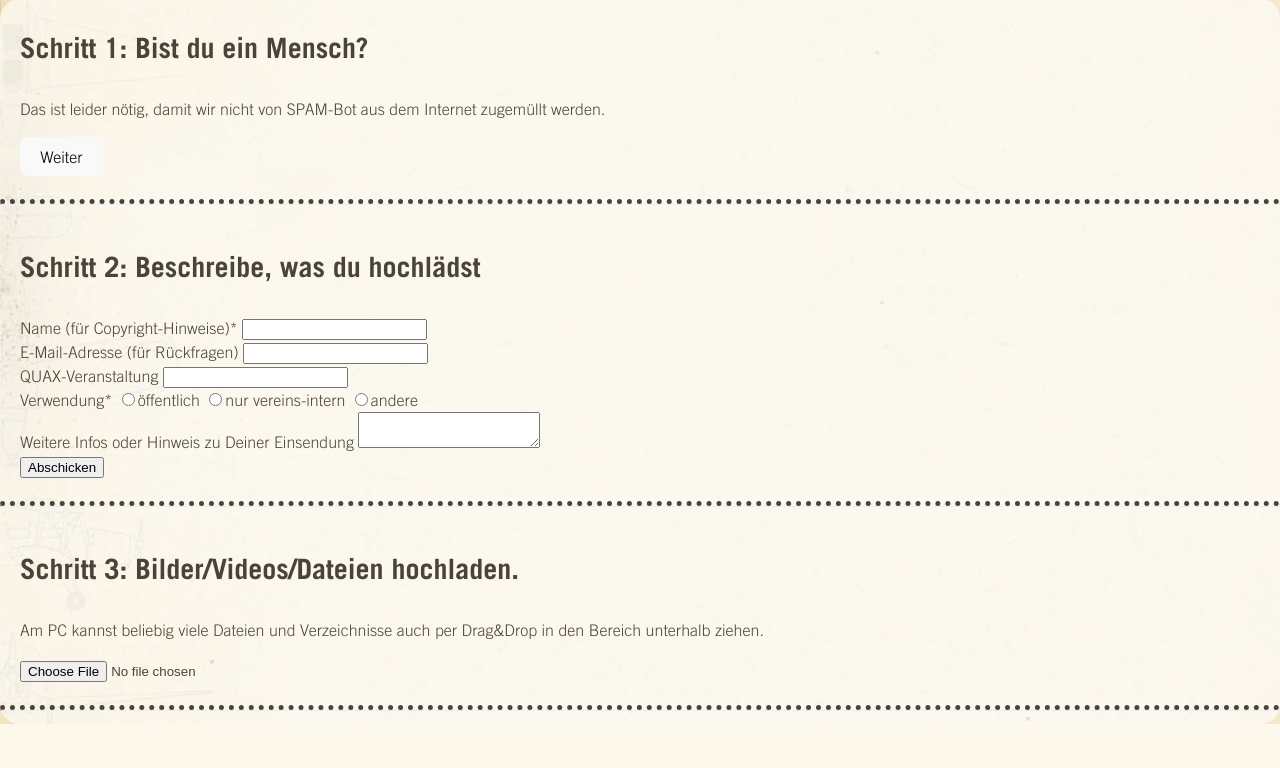
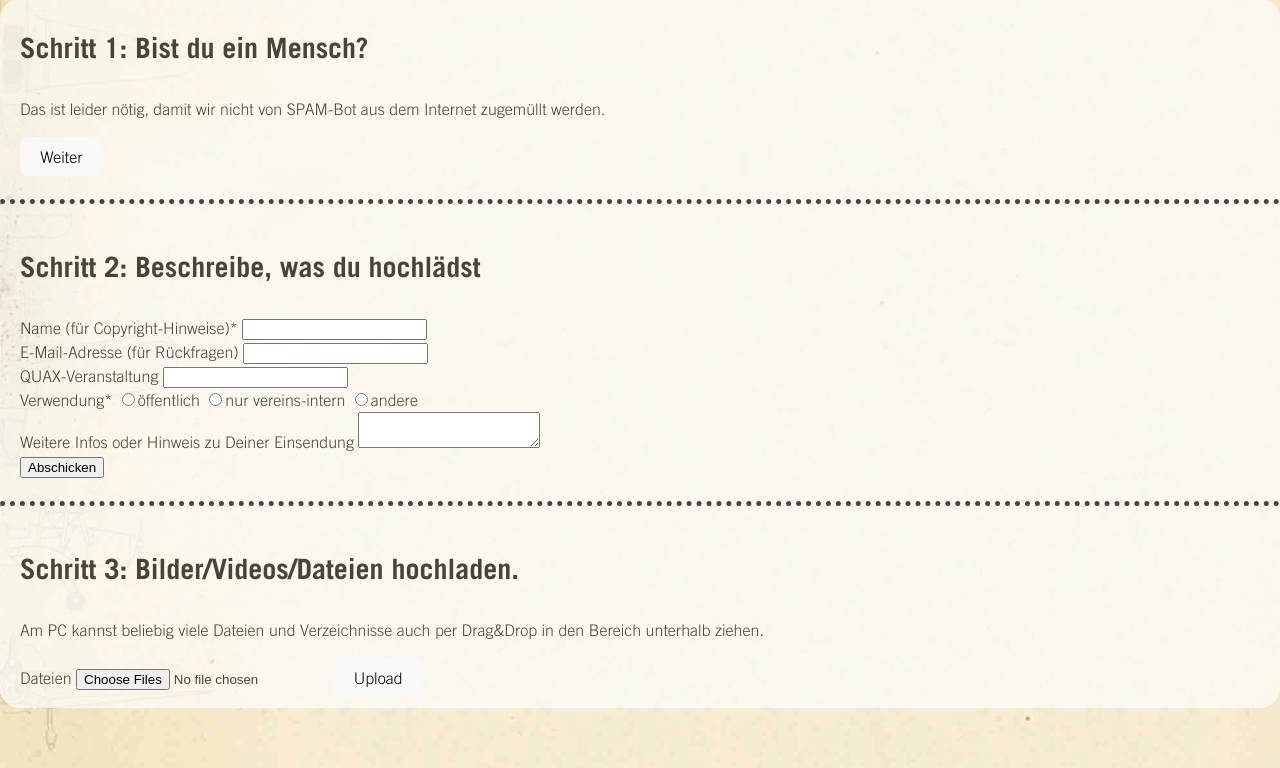
Before and after one commit to quaxflieger/quax-uploader, a FastAPI app: template templates/index.html in a window 1280 px wide. Shown: the part 287-1055 px from the top of the page. Before the commit the page ends 1011 px from the top, so only its background shows below. Run offline with FastAPI, Linux system fonts and the light colour scheme; the template is opened without the code that fills it: most values are stand-ins (such as "Sample title", 1, 10 or a date in 2020); some libraries are stand-ins or nearby versions; some web fonts are replaced.

Commit message:
implement chunked uploads

```diff
--- a/app/main.py
+++ b/app/main.py
@@ -1,6 +1,14 @@
-from fastapi import Depends, FastAPI, Request
+import uuid
+from pathlib import Path
+from typing import Optional, Annotated
+
+import aiofiles
+from fastapi import Depends, FastAPI, Request, Header, HTTPException, Response, status
 from fastapi.staticfiles import StaticFiles
 from fastapi.templating import Jinja2Templates
+from fastapi.responses import PlainTextResponse
+from uuid_extensions import uuid7, uuid7str
+
 
 #from .dependencies import get_query_token, get_token_header
 #from .internal import admin
@@ -21,13 +29,213 @@ app = FastAPI()   # dependencies=[Depends(get_query_token)])
 
 
 app.mount("/static", StaticFiles(directory="static"), name="static")
+templates = Jinja2Templates(directory="templates")
 
-
-templates = Jinja2Templates(directory="templates")
+BASE_DIR = Path(__file__).parent.parent
+TMP_ROOT = BASE_DIR / "tmp_uploads"
+FINAL_ROOT = BASE_DIR / "uploads"
+TMP_ROOT.mkdir(exist_ok=True)
+FINAL_ROOT.mkdir(exist_ok=True)
 
 
 @app.get("/")
 async def root(request: Request):
+    upload_id = uuid7str()
     return templates.TemplateResponse(
-        request=request, name="index.html", context={}
+        request=request, name="index.html", context={"upload_id": upload_id}
     )
+
+
+def get_transfer_dir(transfer_id: str) -> Path:
+    return TMP_ROOT / transfer_id
+
+
+def ensure_transfer_exists(transfer_id: str):
+    d = get_transfer_dir(transfer_id)
+    if not d.exists():
+        raise HTTPException(status_code=404, detail="Transfer not found")
+
+
+async def get_current_offset(transfer_id: str) -> int:
+    """Return current size (offset) of temp file if exists, else 0"""
+    d = get_transfer_dir(transfer_id)
+    tmp_file = d / "upload.bin"
+    if not tmp_file.exists():
+        return 0
+    return tmp_file.stat().st_size
+
+
+@app.post("/upload/", response_class=PlainTextResponse, status_code=201)
+async def create_transfer(
+    upload_length: Annotated[str | None, Header()] = None,
+):
+    """
+    Starts a chunked transfer. Expects Upload-Length header with total file size.
+    Returns a plain-text transfer id.
+    """
+    if upload_length is None:
+        raise HTTPException(status_code=400, detail="Missing Upload-Length header")
+
+    transfer_id = uuid7str()
+    d = get_transfer_dir(transfer_id)
+    d.mkdir(parents=True, exist_ok=False)
+
+    # Save some metadata, upload name is a placeholder
+    meta = {
+        "upload_length": str(upload_length),
+        "upload_name": "",
+    }
+    meta_file = d / "meta.txt"
+    async with aiofiles.open(meta_file, "w") as f:
+        for k, v in meta.items():
+            await f.write(f"{k}:{v}\n")
+
+    # Return transfer id in plain text (FilePond expects body text with id)
+    return PlainTextResponse(content=transfer_id, status_code=201)
+
+
+@app.patch("/upload/")
+async def upload_chunk(
+    contentType: str,
+    id: str,
+    request: Request,
+    upload_offset: Annotated[int | None, Header()] = None,
+    upload_length: Annotated[int | None, Header()] = None,
+    upload_name: Annotated[str | None, Header()] = None,
+):
+    """
+    Accepts a chunk of bytes. Expects Content-Type 'application/offset+octet-stream',
+    Upload-Offset (offset of this chunk), Upload-Length (total file size),
+    Upload-Name (filename).
+    Appends bytes to tmp file. Validates offset matches current size.
+    """
+    ensure_transfer_exists(id)
+    content_type = contentType   # because query param is in camelCase.
+    if content_type != "application/offset+octet-stream":
+        raise HTTPException(status_code=415, detail="Unsupported Content-Type")
+
+    if upload_offset is None:
+        raise HTTPException(status_code=400, detail="Missing Upload-Offset header")
+    if upload_length is None:
+        raise HTTPException(status_code=400, detail="Missing Upload-Length header")
+
+    # get current temp file size
+    current_offset = await get_current_offset(id)
+    if upload_offset != current_offset:
+        # 409 Conflict is suitable for mismatch
+        raise HTTPException(
+            status_code=409,
+            detail=f"Offset mismatch: client {upload_offset} != server {current_offset}",
+        )
+
+    # Read incoming body (the chunk bytes)
+    body = await request.body()
+    if not body:
+        # zero-length chunk? allow if upload completed? treat as no-op
+        return Response(status_code=204)
+
+    d = get_transfer_dir(id)
+    tmp_file = d / "upload.bin"
+
+    meta_file = d / "meta.txt"
+    meta = {
+        "upload_length": str(upload_length),
+        "upload_name": upload_name or "",
+    }
+    async with aiofiles.open(meta_file, "w") as f:
+        for k, v in meta.items():
+            await f.write(f"{k}:{v}\n")
+
+    # Append chunk to file
+    async with aiofiles.open(tmp_file, "ab") as f:
+        await f.write(body)
+
+    # Optionally verify total length reached; if reached, create a marker file
+    new_offset = await get_current_offset(id)
+    if new_offset > int(upload_length):
+        # Received more bytes than declared
+        raise HTTPException(status_code=400, detail="Received more bytes than Upload-Length")
+
+    if new_offset == int(upload_length):
+        # Mark completed
+        done_flag = d / "done"
+        # await aiofiles.os.wrap(d)  # noop to satisfy linter if needed
+        async with aiofiles.open(done_flag, "w") as f:
+            await f.write("done")
+
+    # Respond with 204 No Content
+    return Response(status_code=204)
+
+
+@app.get("/upload/")
+async def head_transfer(id: str):
+    """
+    Returns Upload-Offset header indicating next expected byte.
+    """
+    ensure_transfer_exists(id)
+    offset = await get_current_offset(id)
+    headers = {"Upload-Offset": str(offset)}
+    return Response(status_code=200, headers=headers)
+
+
+@app.post("/commit/{transfer_id}")
+async def commit_transfer(transfer_id: str):
+    """
+    Optional: move temp file to final destination if upload is complete.
+    FilePond sends the transfer id as server id when submitting parent form.
+    """
+    ensure_transfer_exists(transfer_id)
+    d = get_transfer_dir(transfer_id)
+    meta_file = d / "meta.txt"
+    if not meta_file.exists():
+        raise HTTPException(status_code=500, detail="Missing metadata")
+
+    meta = {}
+    async with aiofiles.open(meta_file, "r") as f:
+        async for line in f:
+            if ":" in line:
+                k, v = line.strip().split(":", 1)
+                meta[k] = v
+
+    upload_length = int(meta.get("upload_length", "0"))
+    upload_name = meta.get("upload_name") or f"{transfer_id}.bin"
+    tmp_file = d / "upload.bin"
+    if not tmp_file.exists() or tmp_file.stat().st_size != upload_length:
+        raise HTTPException(status_code=400, detail="Upload not complete")
+
+    final_path = FINAL_ROOT / upload_name
+    # ensure unique final filename
+    if final_path.exists():
+        final_path = FINAL_ROOT / f"{transfer_id}_{upload_name}"
+
+    # Move file
+    tmp_file.replace(final_path)
+
+    # cleanup tmp dir
+    try:
+        for p in d.iterdir():
+            p.unlink()
+        d.rmdir()
+    except Exception:
+        pass
+
+    return {"file": str(final_path.name)}
+
+
+@app.delete("/upload/{transfer_id}")
+async def delete_transfer(transfer_id: str):
+    """
+    Delete/cleanup a transfer (e.g., when user removes file).
+    """
+    d = get_transfer_dir(transfer_id)
+    if d.exists():
+        for p in d.iterdir():
+            try:
+                p.unlink()
+            except Exception:
+                pass
+        try:
+            d.rmdir()
+        except Exception:
+            pass
+    return Response(status_code=204)
--- a/pyproject.toml
+++ b/pyproject.toml
@@ -5,8 +5,10 @@ description = "Add your description here"
 readme = "README.md"
 requires-python = ">=3.11"
 dependencies = [
+    "aiofiles>=25.1.0",
     "fastapi[standard]>=0.136.0",
     "jinja2>=3.1.6",
+    "uuid7>=0.1.0",
 ]
 
 [dependency-groups]
--- a/static/css/style.css
+++ b/static/css/style.css
@@ -1,6 +1,3 @@
-@import 'filepond/dist/filepond.min.css';
-@import 'filepond-plugin-image-preview/dist/filepond-plugin-image-preview.css';
-
 @font-face {
   font-family: 'trade gothic b con 2';
   src: url('/static/fonts/84c568ba-a16d-43bb-ad9f-783ab985108f.ttf') format('truetype'), url('/static/fonts/c9083b7e-ba26-4e45-8f1b-34ad32e924e5.woff') format('woff');
@@ -48,7 +45,6 @@ a:hover {
 }
 
 body {
-  padding: 0 0 0px 0;
   display: block;
   place-items: center;
   min-width: 320px;
@@ -66,6 +62,7 @@ body.quax-body {
   background-repeat: repeat-y;
   font-size: 16px;
   color: #4a4438;
+  padding-bottom: 60px;
 }
 
 h1 {
@@ -159,3 +156,17 @@ button:focus-visible {
     background-color: #f9f9f9;
   }
 }
+
+/**
+ * FilePond v5: specific styles for the upload element
+ */
+file-pond::part(list) {
+    display: grid;
+    grid-template-columns: 1fr 1fr 1fr 1fr;
+    grid-template-rows: 200px 200px;
+}
+
+file-pond {
+    --default-color: #000;
+    --default-background-color: #fff;
+}
--- a/templates/index.html
+++ b/templates/index.html
@@ -69,15 +69,53 @@
           Am PC kannst beliebig viele Dateien und Verzeichnisse auch per Drag&Drop in den Bereich unterhalb ziehen.
         </p>
         <form>
-        <input type="file" name="file">
+        <form action="/upload" method="POST">
+            <label for="my-file">Dateien</label>
+            <file-pond>
+                <input id="my-file" type="file" name="files" multiple required />
+            </file-pond>
+
+            <button type="submit">Upload</button>
         </form>
       </div>
 
-      <div class="form-step-divider">
-        <hr style="border-top-width: 5px;">
-      </div>
+    </div>
+    <script type="javascript">
+        var upload_id="{{ upload_id }}";
+    </script>
+    <script type="module">
+        import { defineFilePond } from 'filepond';
+        import { locale } from 'filepond/esm/locales/de-de.js';
+        import { DragDropSource } from 'filepond/esm/extensions/drag-drop-source.js';
+        import { ChunkedUploadStore } from 'filepond/esm/extensions/chunked-upload-store.js';
+        import { createFilePondEntryList, appendEntryImageView, appendEntryVideoView} from 'filepond/esm/templates/index.js';
+        // Add image view to default template
+        const template = createFilePondEntryList();
+        appendEntryImageView(template, {
+            // Image view options
+        });
+        appendEntryVideoView(template, {
+            // Video view options
+        });
 
-    </div>
-    <script type="module" src="/src/main.js"></script>
+        defineFilePond({
+            locale,
+            // Set custom template
+            EntryListView: {
+                template,
+            },
+            extensions: [
+                [
+                    ChunkedUploadStore,
+                    {
+                        // The URL the store will send files to
+                        url: '/upload/',
+                        // When a file is added, just store it immediately
+                        shouldStore: (entry) => true,
+                    },
+                ],
+            ],
+        });
+    </script>
   </body>
 {% endblock body %}
```
Also changed, not shown: tmp_uploads/README.md (added), uploads/README.md (added), 3 other files.
